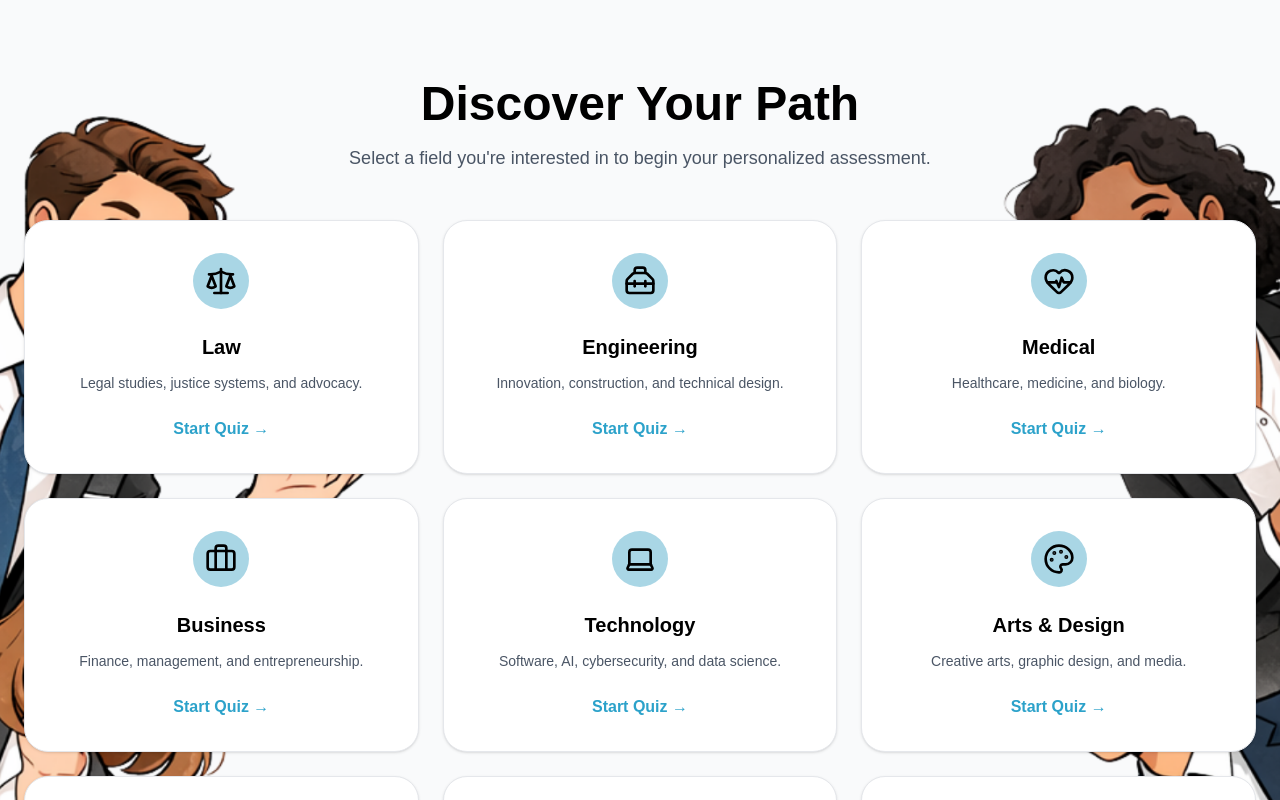
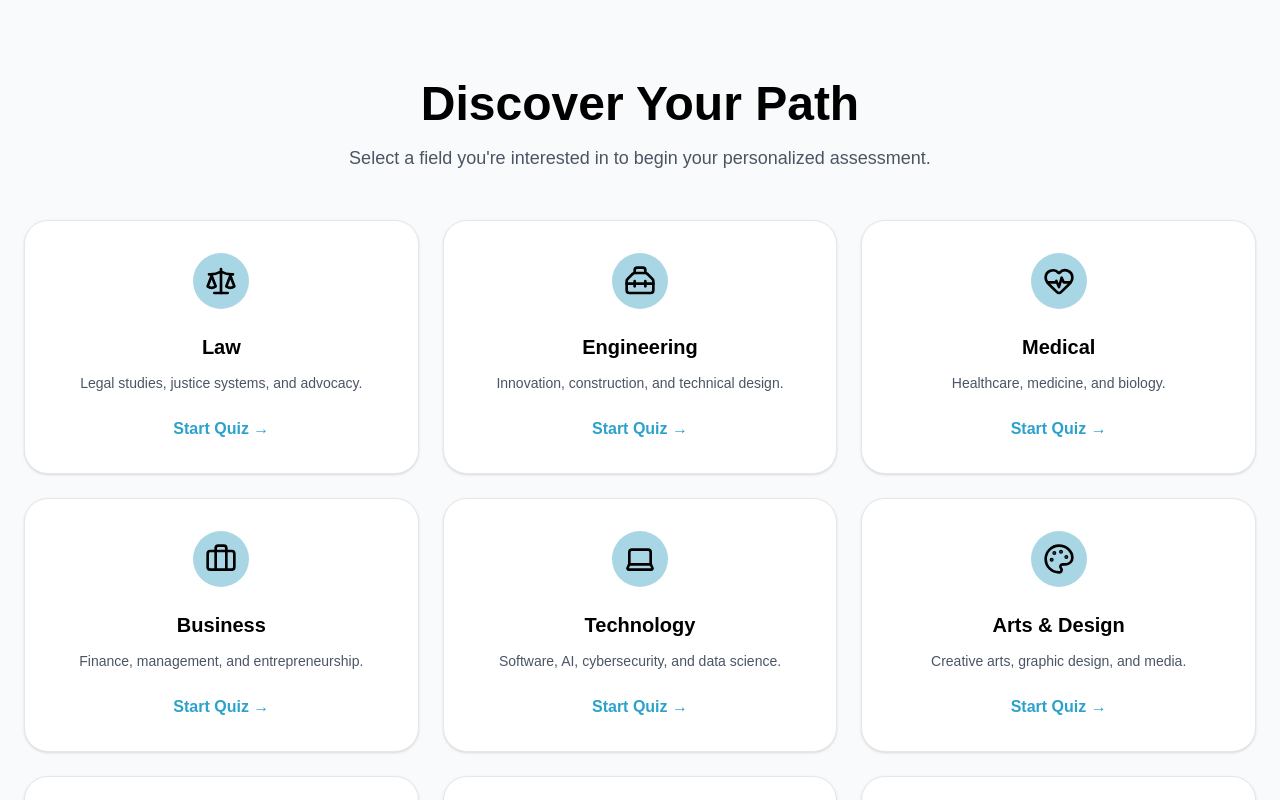
Before and after one commit to TanyaGupta1010/NeuroVia-Frontend, a Next.js app: page /assessment in a window 1280 px wide. Shown: the top 800 px of the page. Built offline with nearby package versions, Linux system fonts and the light colour scheme.

Commit message:
images remove

```diff
--- a/app/assessment/page.tsx
+++ b/app/assessment/page.tsx
@@ -55,17 +55,17 @@ function AssessmentContent() {
   return (
     <main className="relative min-h-screen bg-gray-50 py-20 px-6 overflow-hidden">
       {/* Left Decorative Image */}
-      <img
+      {/* <img
         src="/Peeking left.png"
         alt="Decorative"
         className="hidden lg:block absolute left-0 top-1/2 -translate-y-1/2 -translate-x-1/3 w-150 opacity-100 pointer-events-none"
-      />
+      /> */}
       {/* Right Decorative Image */}
-      <img
+      {/* <img
         src="/Peeking right.png"
         alt="Decorative"
         className="hidden lg:block absolute right-0 top-1/2 -translate-y-1/2 translate-x-1/3 w-150 opacity-100 pointer-events-none"
-      />
+      /> */}
 
       <div className="max-w-7xl mx-auto text-center relative z-10">
         <h1 className="text-5xl font-bold text-black mb-4">Discover Your Path</h1>
```
